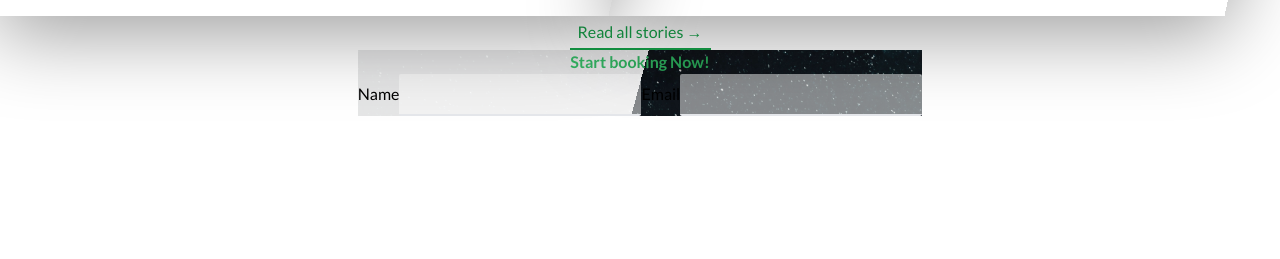
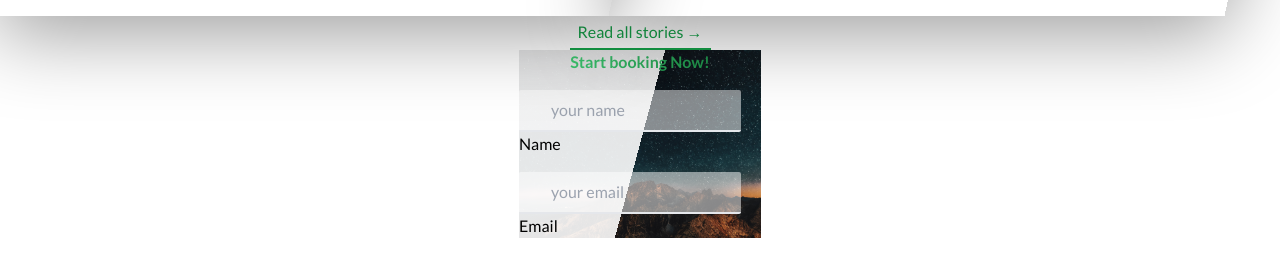
Before and after one commit to OmBharti999/pro, a Next.js app: page / in a window 1280 px wide. Shown: the part 3674-3933 px from the top of the page. Before the commit the page ends 3814 px from the top, so only its background shows below. Built offline with nearby package versions, Linux system fonts and the light colour scheme.

Commit message:
update ui of input

```diff
--- a/app/_component/bookForm/BookForm.tsx
+++ b/app/_component/bookForm/BookForm.tsx
@@ -4,15 +4,31 @@ export const BookForm = () => {
   return (
     <div className="w-1/2 p-12">
       <HeadingSecondary content="Start booking Now!" addClass="py-2 mb-12" />
-      <form>
+      <form className="form">
+        <div className="form-fields">
+          <input
+            type="text"
+            id="name"
+            required
+            className="form-input"
+            placeholder="your name"
+          />
           <label htmlFor="name" className="form-label">
             Name
           </label>
-        <input type="text" id="name" required className="form-input" />
+        </div>
+        <div className="form-fields">
+          <input
+            type="email"
+            id="email"
+            required
+            className="form-input"
+            placeholder="your email"
+          />
           <label htmlFor="email" className="form-label">
             Email
           </label>
-        <input type="email" id="email" required className="form-input" />
+        </div>
       </form>
     </div>
   );
--- a/app/_component/bookingSection/BookingSection.tsx
+++ b/app/_component/bookingSection/BookingSection.tsx
@@ -4,7 +4,7 @@ import "./index.css";
 export const BookingSection = () => {
   return (
     <section className="p-14 flex-center bg-gradient-to-r from-green-500 to-green-700 h-screen">
-      <div className="max-w-3xl w-full h-64 book">
+      <div className="max-w-6xl w-full book">
         <BookForm />
       </div>
     </section>
--- a/app/_component/bookingSection/index.css
+++ b/app/_component/bookingSection/index.css
@@ -7,3 +7,7 @@
     url("/assets/header-bg.jpg");
   background-size: cover;
 }
+
+.form .form-input {
+  @apply mt-4 w-11/12 block;
+}
```
Lines whose indentation alone changed are shown as unchanged.
